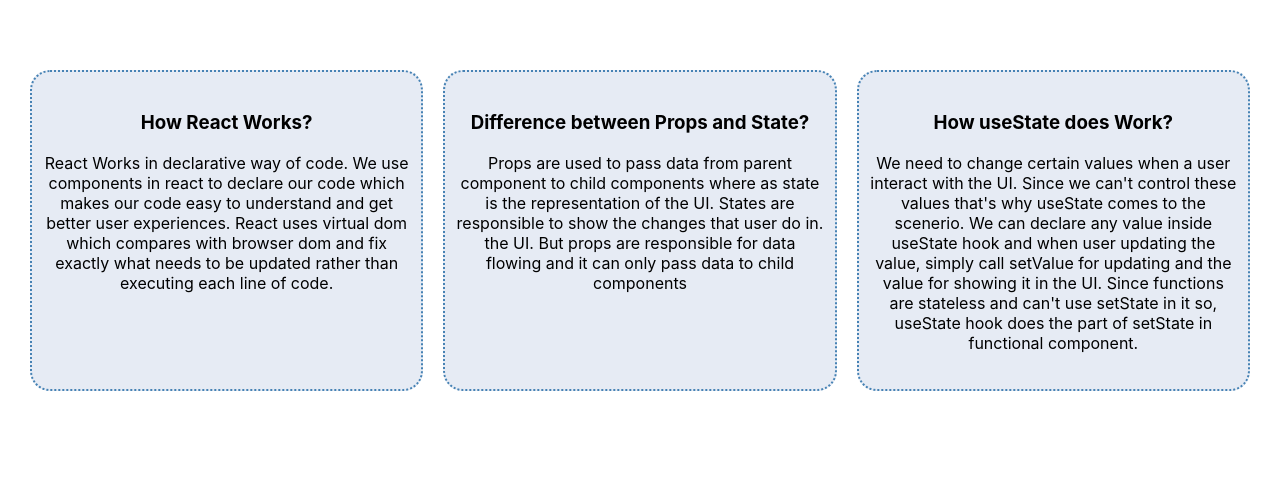
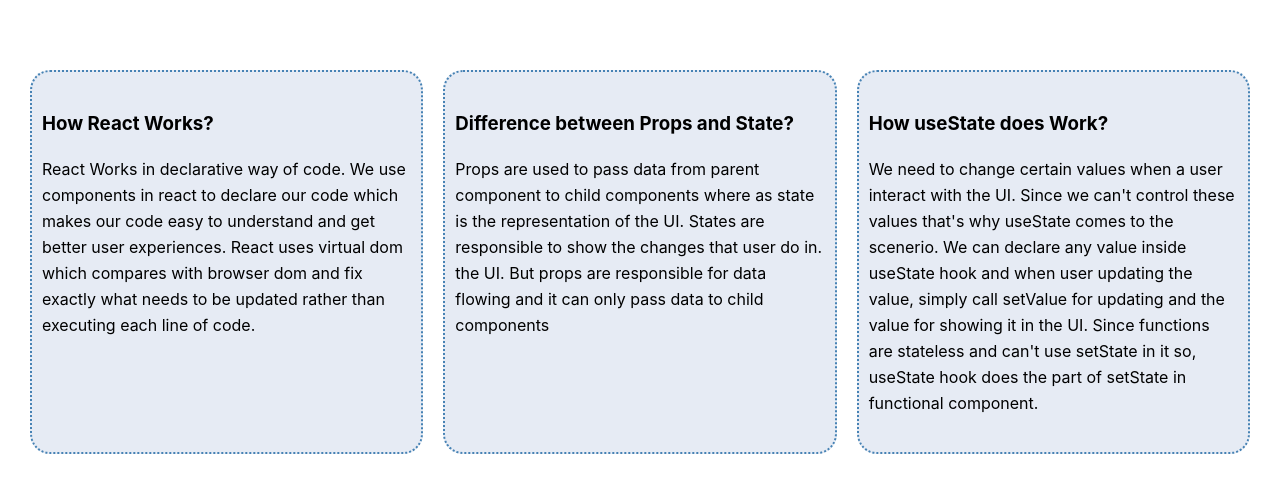
Before and after one commit to Nayeem29/Relax-Watcher, a React (Create React App) app: page / in a window 1280 px wide. Shown: the part 2111-2603 px from the top of the page. Before the commit the page ends 2552 px from the top, so only its background shows below. Built offline with nearby package versions, Linux system fonts and the light colour scheme.

Commit message:
style-paragraph

```diff
--- a/src/Components/Question-Section/Conceptual.css
+++ b/src/Components/Question-Section/Conceptual.css
@@ -9,6 +9,9 @@
   border-radius: 20px;
   padding: 20px 10px;
   background-color: rgba(171, 190, 219, 0.3);
+  text-align: left;
+  line-height: 1.625rem;
+  /* letter-spacing: 4px; */
 }
 
 @media screen and (max-width:700px) {
--- a/src/Components/ShopContent/Shop.js
+++ b/src/Components/ShopContent/Shop.js
@@ -91,7 +91,7 @@
         {
           (hasItems) ? <div className="choose-option">
             <button onClick={() => chooseRandomly(wishList)}>
-              <h5>Choose Randomly</h5>
+              <h5>Choose 1 Randomly</h5>
             </button>
             <button onClick={() => chooseAgain()}>
               <h5>Choose Again</h5>
```
